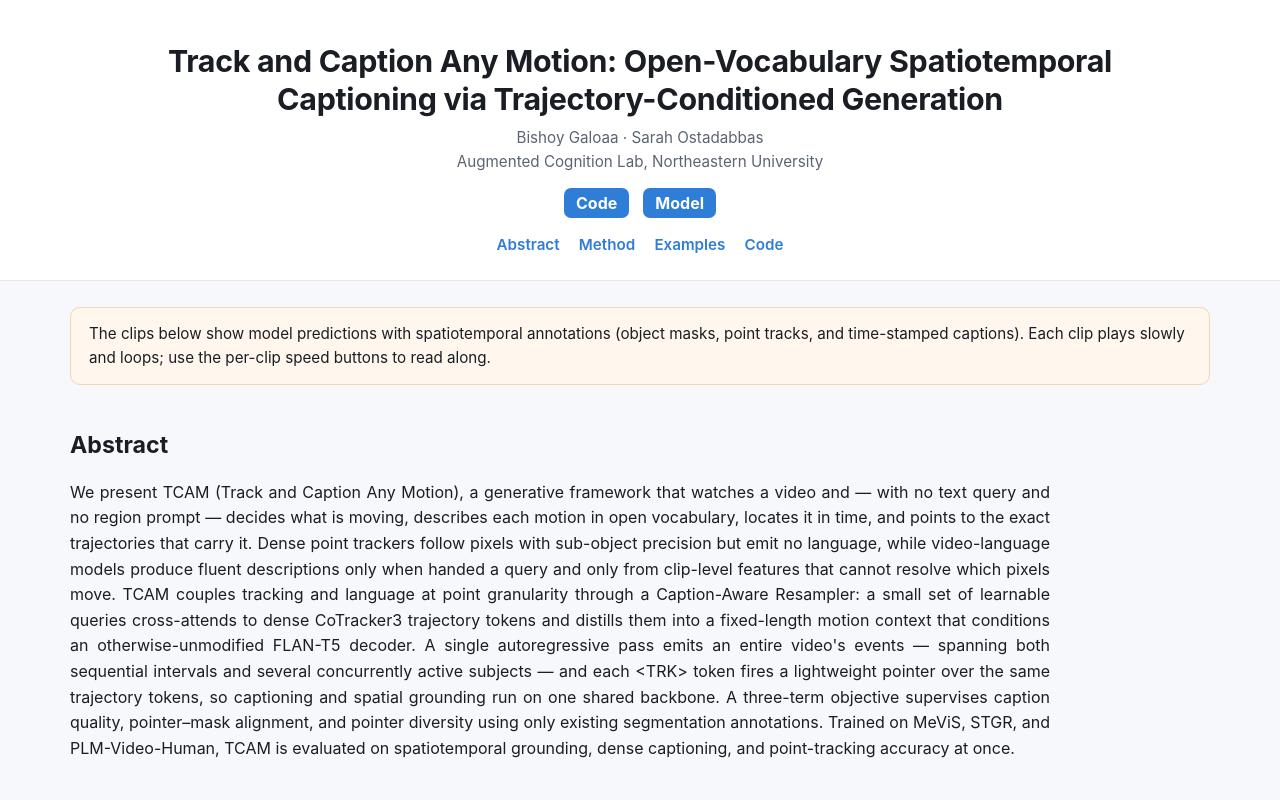
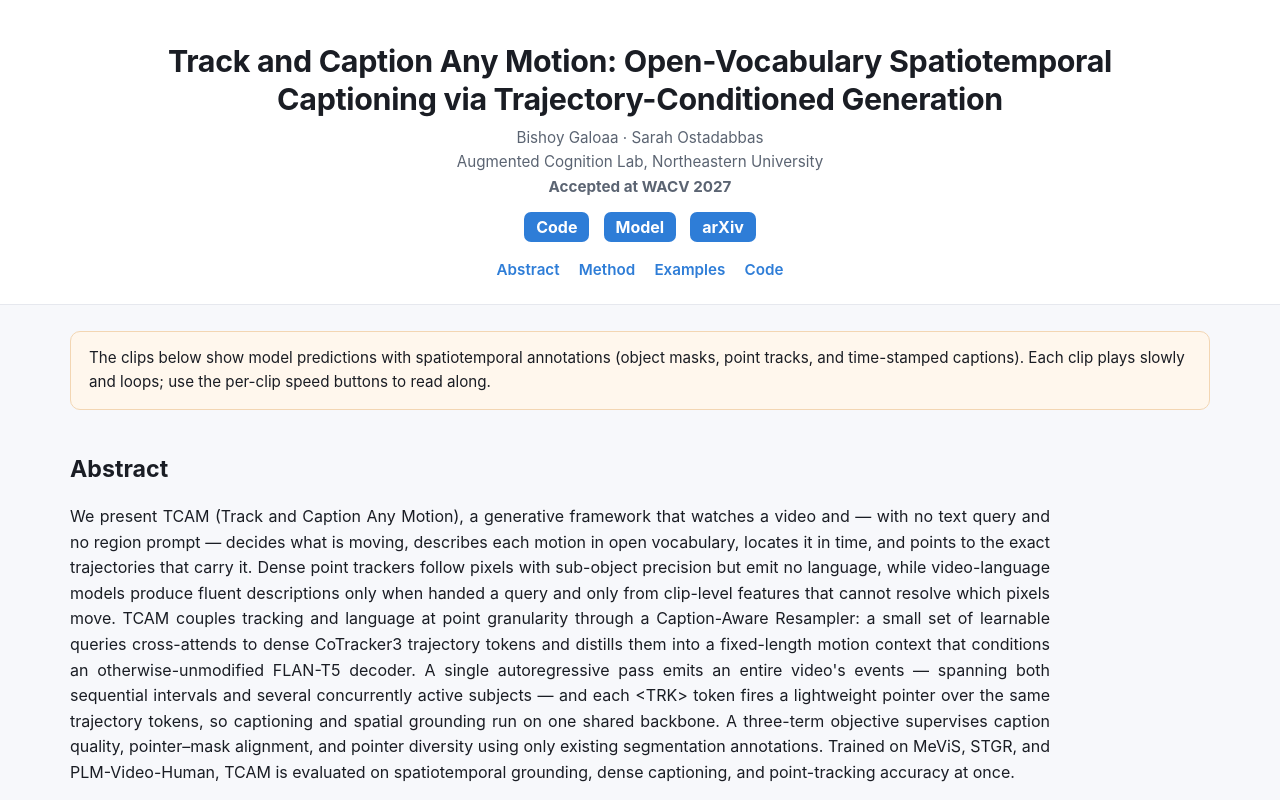
Before and after one commit to ostadabbas/TCAM.io, a plain HTML site: page index.html in a window 1280 px wide. Shown: the top 800 px of the page. Drawn offline with Linux system fonts and the light colour scheme.

Commit message:
Mark WACV 2027 acceptance; add arXiv and lab footer.
Co-authored-by: Cursor <cursoragent@cursor.com>

```diff
--- a/index.html
+++ b/index.html
@@ -9,9 +9,14 @@
 <body>
 <header>
   <h1>Track and Caption Any Motion: Open-Vocabulary Spatiotemporal Captioning via Trajectory-Conditioned Generation</h1>
-  <p class="sub">Bishoy Galoaa &middot; Sarah Ostadabbas<br>Augmented Cognition Lab, Northeastern University</p>
-  <p class="links"><a class="dl" href="https://github.com/ostadabbas/TCAM-Track-and-Caption-Any-Motion">Code</a>
-  <a class="dl" href="https://huggingface.co/bishoygaloaa/tcam">Model</a></p>
+  <p class="sub">Bishoy Galoaa &middot; Sarah Ostadabbas<br>
+  Augmented Cognition Lab, Northeastern University<br>
+  <strong>Accepted at WACV 2027</strong></p>
+  <p class="links">
+    <a class="dl" href="https://github.com/ostadabbas/TCAM-Track-and-Caption-Any-Motion">Code</a>
+    <a class="dl" href="https://huggingface.co/bishoygaloaa/tcam">Model</a>
+    <a class="dl" href="https://arxiv.org/abs/2512.10607">arXiv</a>
+  </p>
   <nav><a href="#abstract">Abstract</a><a href="#method">Method</a><a href="#examples">Examples</a><a href="#code">Code</a></nav>
 </header>
 
@@ -288,7 +293,7 @@ TCAM is evaluated on spatiotemporal grounding, dense captioning, and point-track
   </section>
 </main>
 
-<footer>&copy; 2026 Augmented Cognition Lab, Northeastern University</footer>
+<footer>&copy; 2026 Augmented Cognition Lab, Northeastern University · WACV 2027</footer>
 <script src="script.js"></script>
 </body>
 </html>
```
